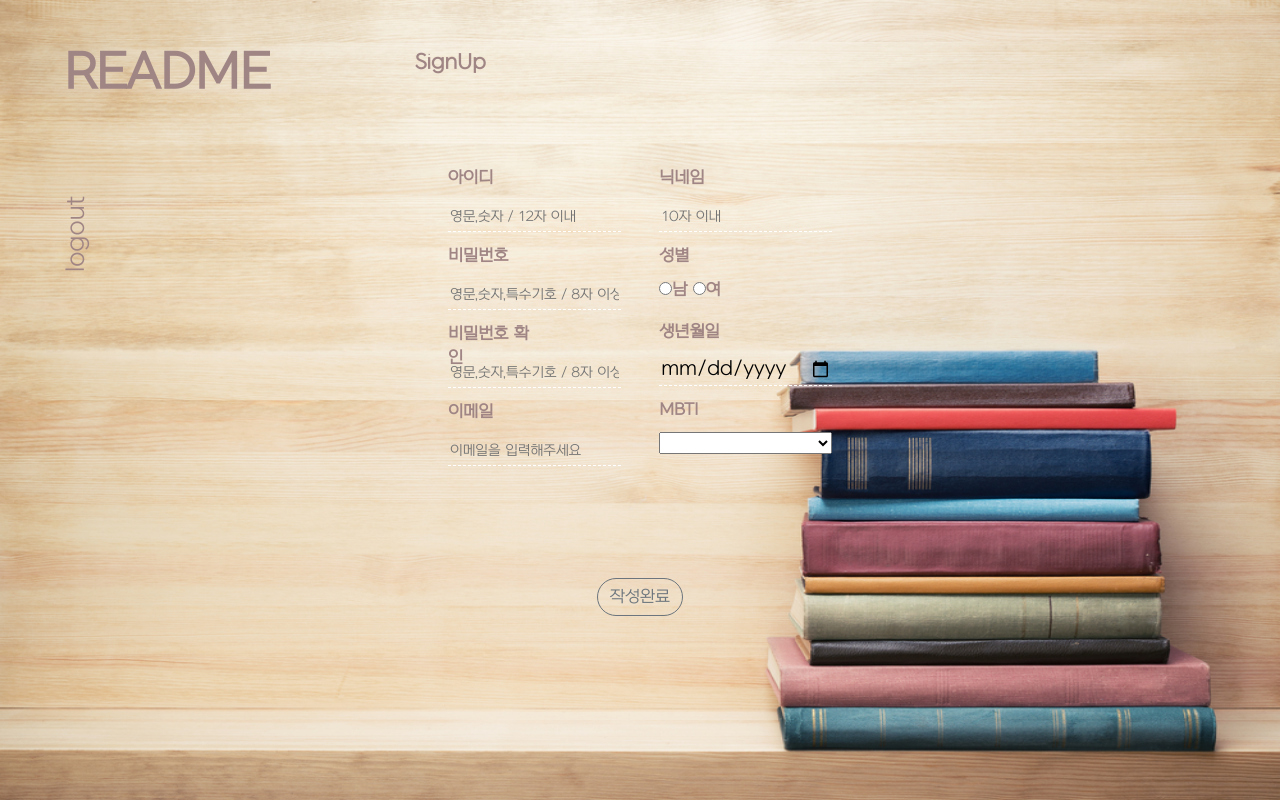
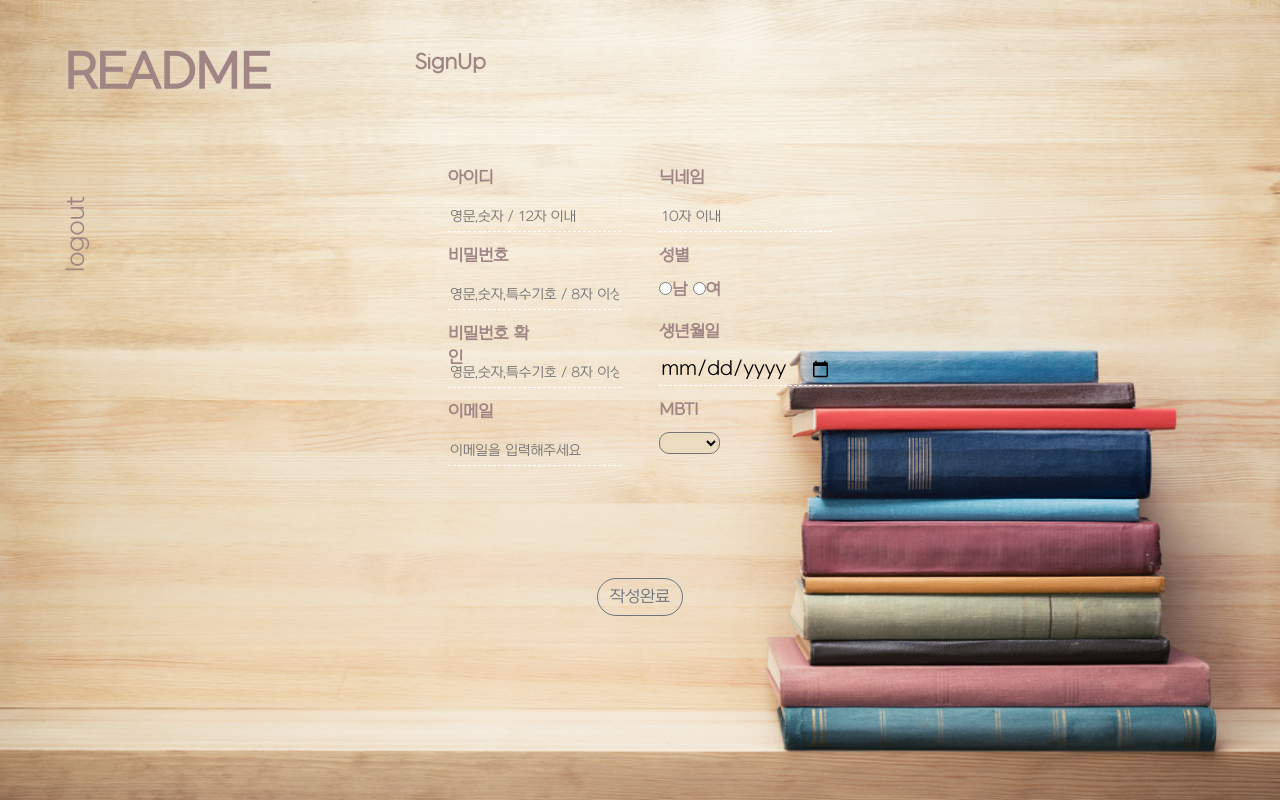
Before and after one commit to sy9612/readme, a Vue app in the folder FE/readme/: page /#/signup in a window 1280 px wide. Built offline with nearby package versions, Linux system fonts and the light colour scheme; sample sign-in values are in the browser's storage; the HTML template or start-up script is replaced by a standard one.

Commit message:
박주동16 회원가입 셀렉트 변경

```diff
--- a/FE/readme/src/components/Signup.vue
+++ b/FE/readme/src/components/Signup.vue
@@ -191,7 +191,7 @@ export default {
   /* .mbti_label {
     margin-bottom: 30px;
   } */
-  .mbti_label select {
+  .right-input select {
     width: 35%;
     background-color: rgb(235, 219, 191);
     border-radius: 10px;
```
